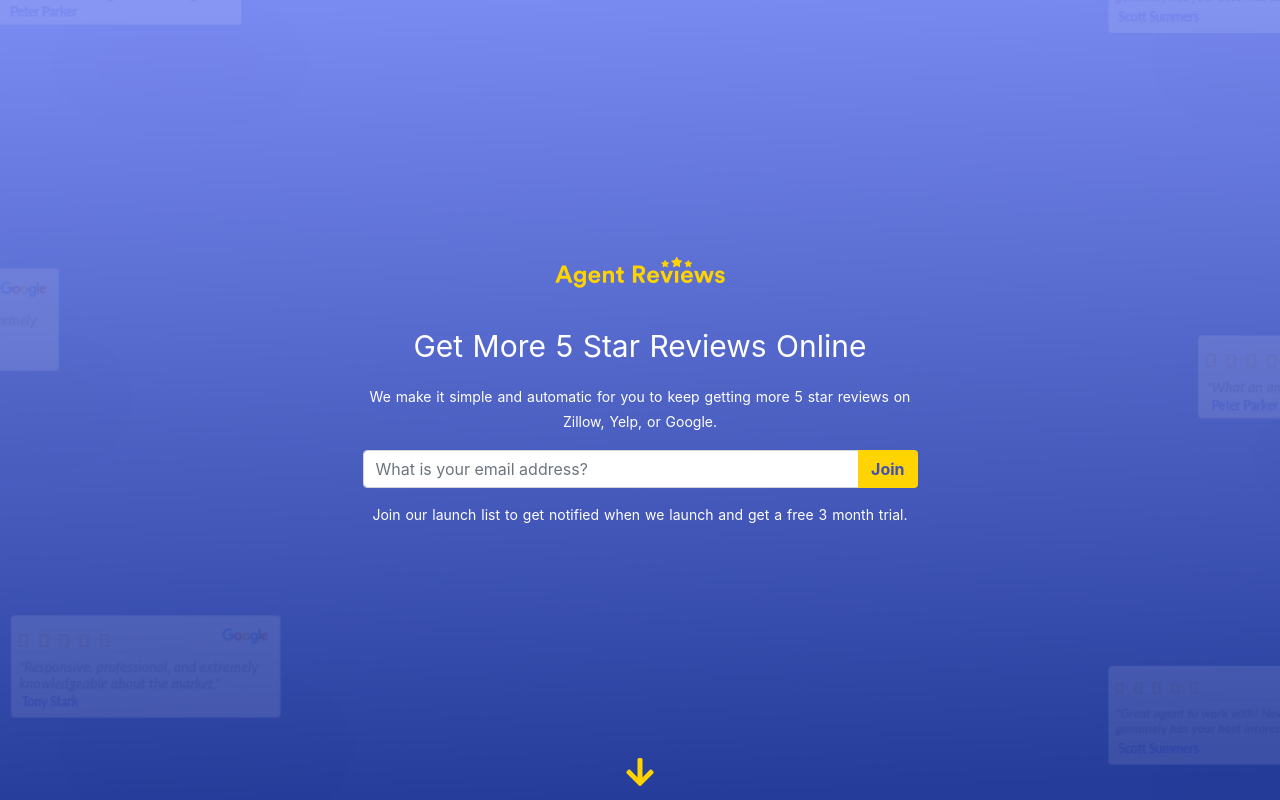
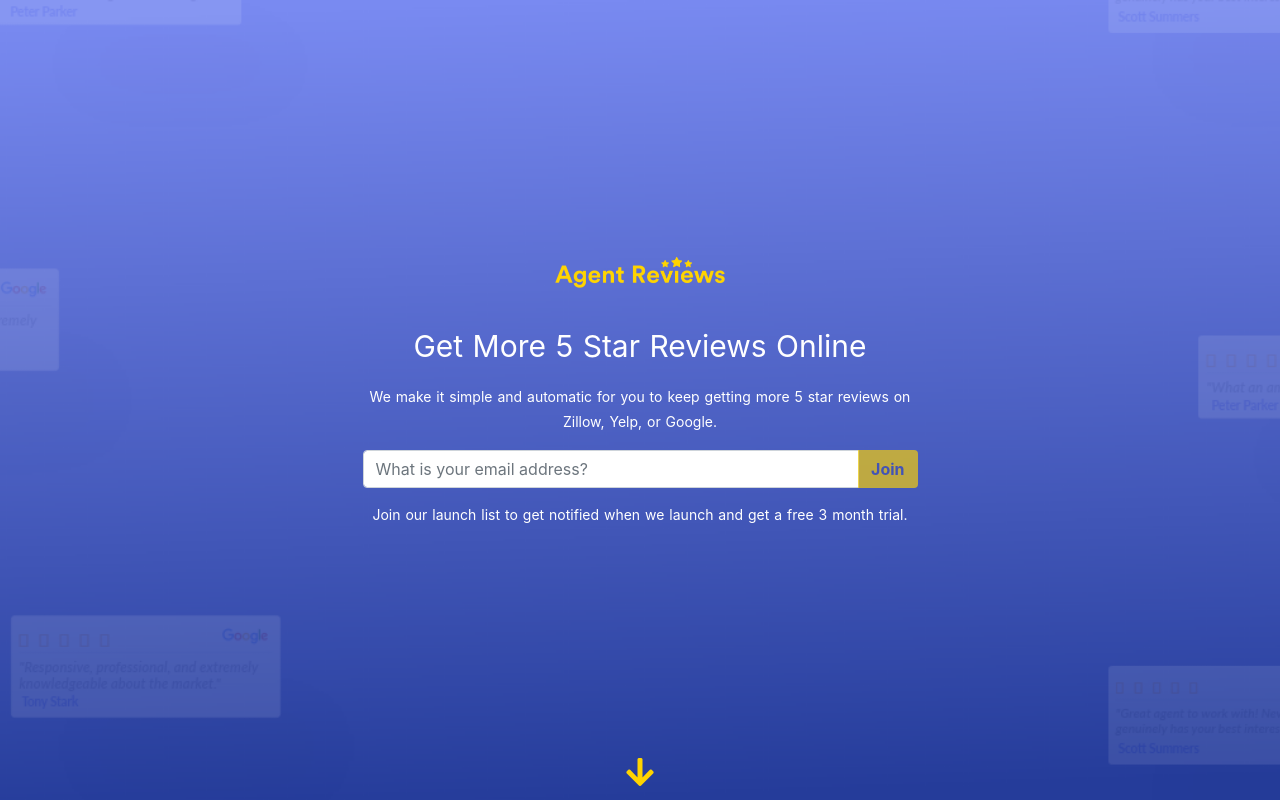
Before and after one commit to ezl/agentreviews, a Nuxt app: page / in a window 1280 px wide. Shown: the top 800 px of the page. Built offline with nearby package versions, Linux system fonts and the light colour scheme.

Commit message:
disable button if no field value

```diff
--- a/pages/index.vue
+++ b/pages/index.vue
@@ -32,7 +32,11 @@
                     placeholder="What is your email address?"
                   />
                   <span class="input-group-append">
-                    <button class="font-weight-bold btn btn-gold" type="submit">
+                    <button
+                      :disabled="!email"
+                      class="font-weight-bold btn btn-gold"
+                      type="submit"
+                    >
                       Join
                     </button>
                   </span>
@@ -241,7 +245,11 @@
                 placeholder="What is your email address?"
               />
               <span class="input-group-append">
-                <button class="font-weight-bold btn btn-gold" type="submit">
+                <button
+                  :disabled="!email"
+                  class="font-weight-bold btn btn-gold"
+                  type="submit"
+                >
                   Join
                 </button>
               </span>
```
